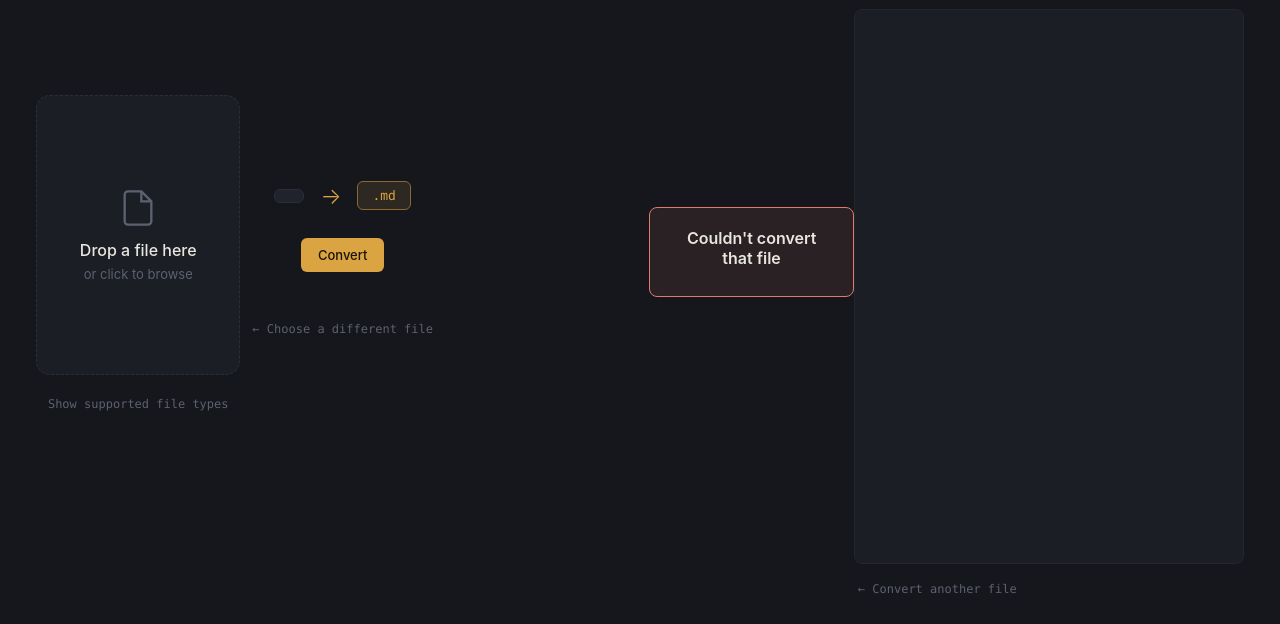
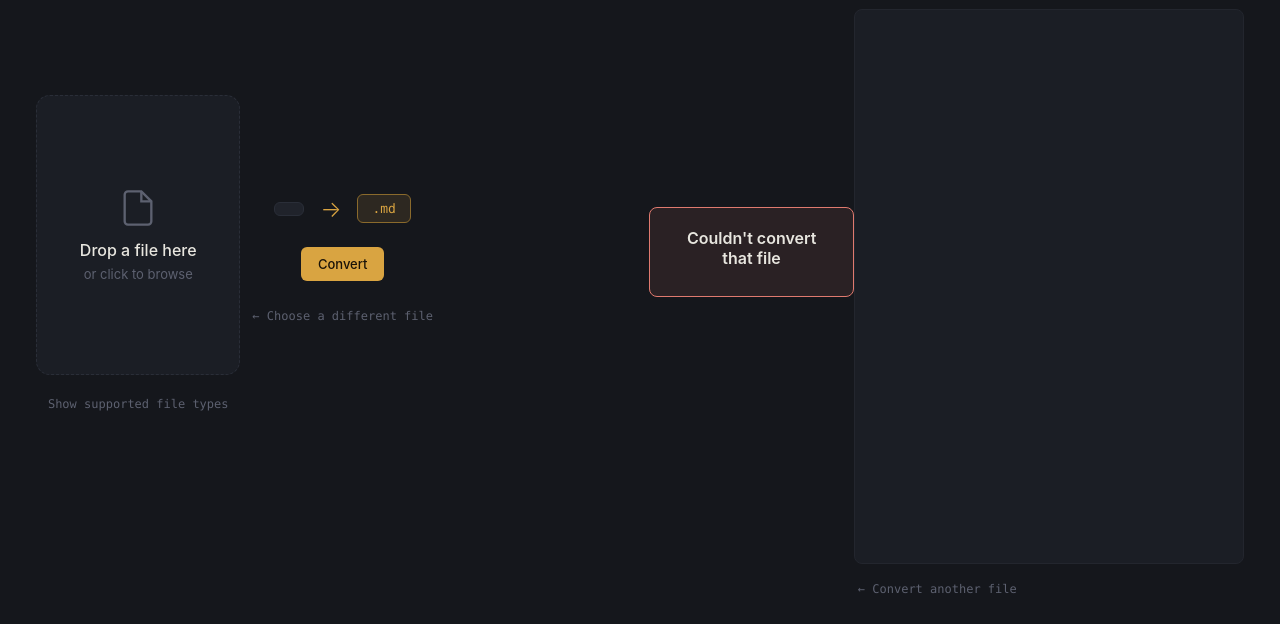
Before and after one commit to jagdeepvirdi/file-to-markdown, a plain HTML site: page frontend/index.html in a window 1280 px wide. Shown: the part 176-800 px from the top of the page. Drawn offline with Linux system fonts and the light colour scheme.

Commit message:
Fix ready stage layout: collapse into single centered wrapper
Two siblings (#readyError, .ready-card) inside the stage caused
WebView2 to misplace elements. Replaced with a single .ready-wrap
so the stage centers one element, which stacks its children in a
column. Also zeroed out the global .link-btn margin-top inside
the wrapper to stop it fighting the flex gap.

Co-Authored-By: Claude Sonnet 4.6 <noreply@anthropic.com>

```diff
--- a/frontend/index.html
+++ b/frontend/index.html
@@ -37,11 +37,11 @@
 
       <!-- STATE 2: file selected, ready to convert -->
       <section id="readyStage" class="stage" hidden>
-        <div id="readyError" class="error-box ready-error" hidden>
-          <p class="error-title">Couldn't convert that file</p>
-          <p id="readyErrorMessage" class="error-message"></p>
-        </div>
-        <div class="ready-card">
+        <div class="ready-wrap">
+          <div id="readyError" class="error-box" hidden>
+            <p class="error-title">Couldn't convert that file</p>
+            <p id="readyErrorMessage" class="error-message"></p>
+          </div>
           <div class="ready-caption">
             <span class="fmt-badge fmt-src" id="readyFilename"></span>
             <span class="ready-arrow">&rarr;</span>
--- a/frontend/style.css
+++ b/frontend/style.css
@@ -176,11 +176,17 @@ main {
 
 /* ---------- ready stage ---------- */
 
-.ready-card {
+/* Single wrapper — stage centers this one element, wrapper stacks its own children */
+.ready-wrap {
   display: flex;
   flex-direction: column;
   align-items: center;
-  gap: 28px;
+  gap: 24px;
+}
+
+/* Cancel link sits inside a flex gap; kill the global .link-btn margin-top here */
+.ready-wrap .link-btn {
+  margin-top: 0;
 }
 
 .ready-caption {
@@ -208,10 +214,6 @@ main {
   overflow: hidden;
   text-overflow: ellipsis;
   white-space: nowrap;
-}
-
-.ready-error {
-  margin-bottom: 8px;
 }
 
 .fmt-dst {
```
